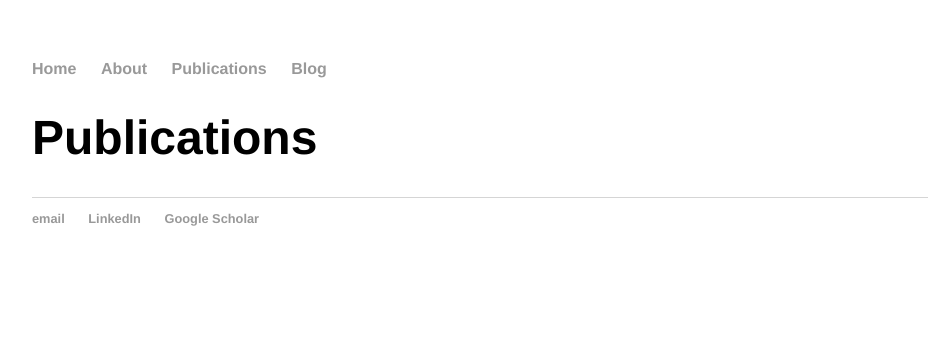
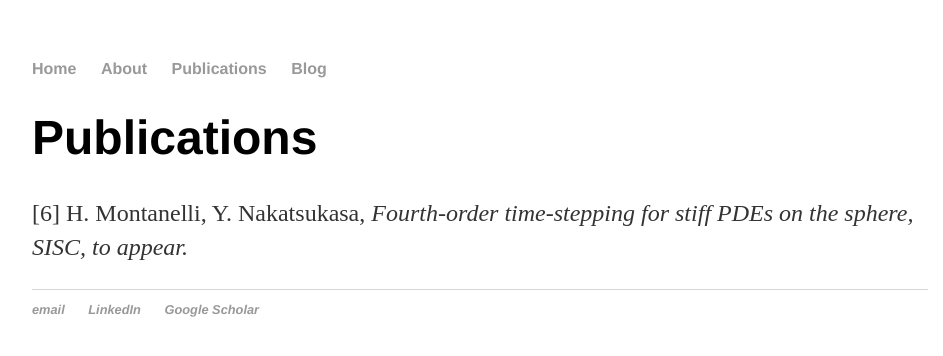
Before and after one commit to Hadrien-Montanelli/Hadrien-Montanelli.github.io, a Jekyll site: the page built from publications/index.html, in a window 1280 px wide. Shown: the top 356 px of the page, without its empty margins (160-1103 px from the left). Built offline with Jekyll 4.4.1, drawn with Linux system fonts in a browser that asks for light colours.

Commit message:
Update index.html

```diff
--- a/publications/index.html
+++ b/publications/index.html
@@ -4,4 +4,5 @@ title: Publications
 ---
 <div class="blurb">
 	<h1>Publications</h1>
+	<p>[6] H. Montanelli, Y. Nakatsukasa, <i>Fourth-order time-stepping for stiff PDEs on the sphere<i>, SISC, to appear.<p>
 </div><!-- /.blurb -->
```
